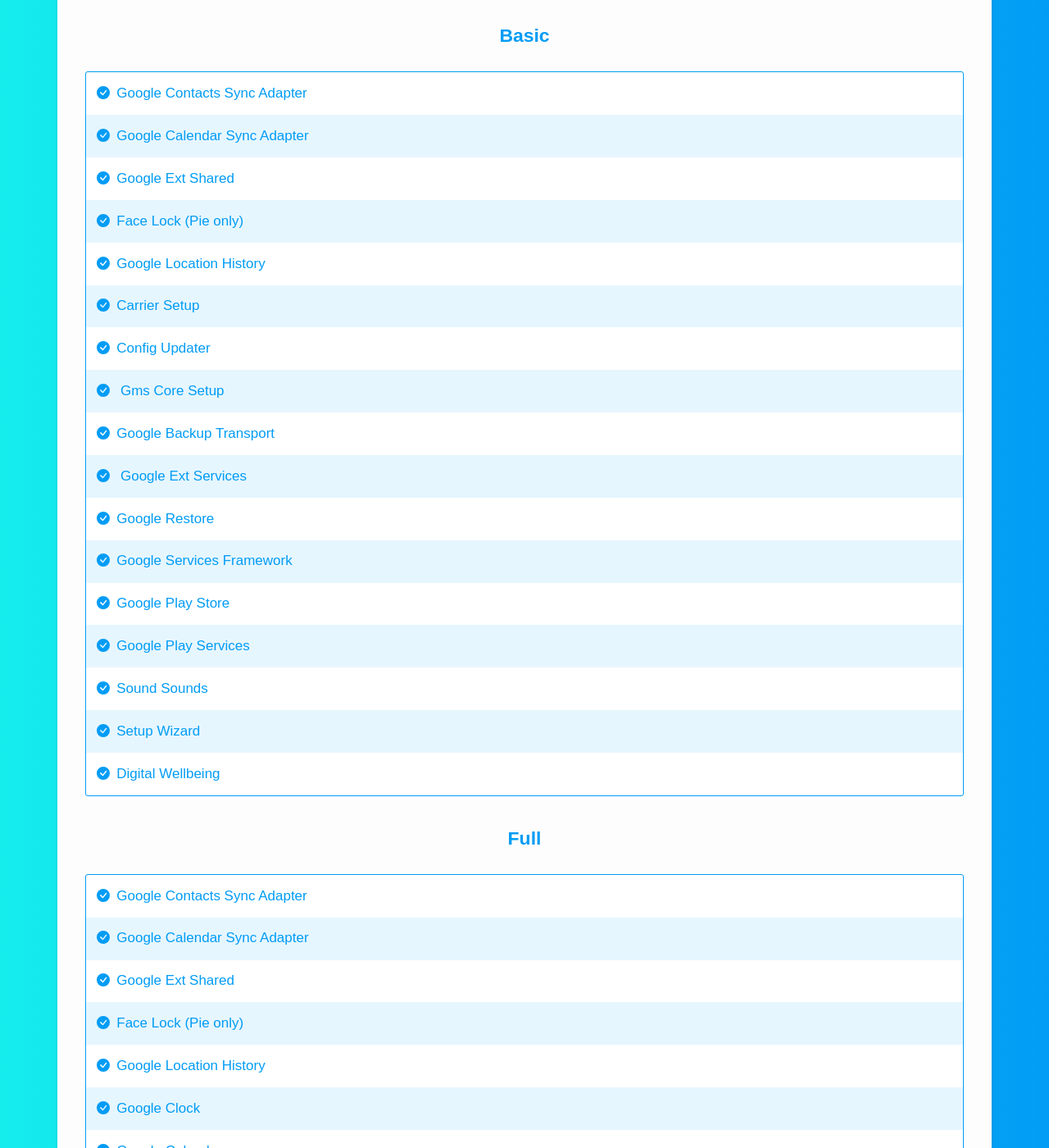
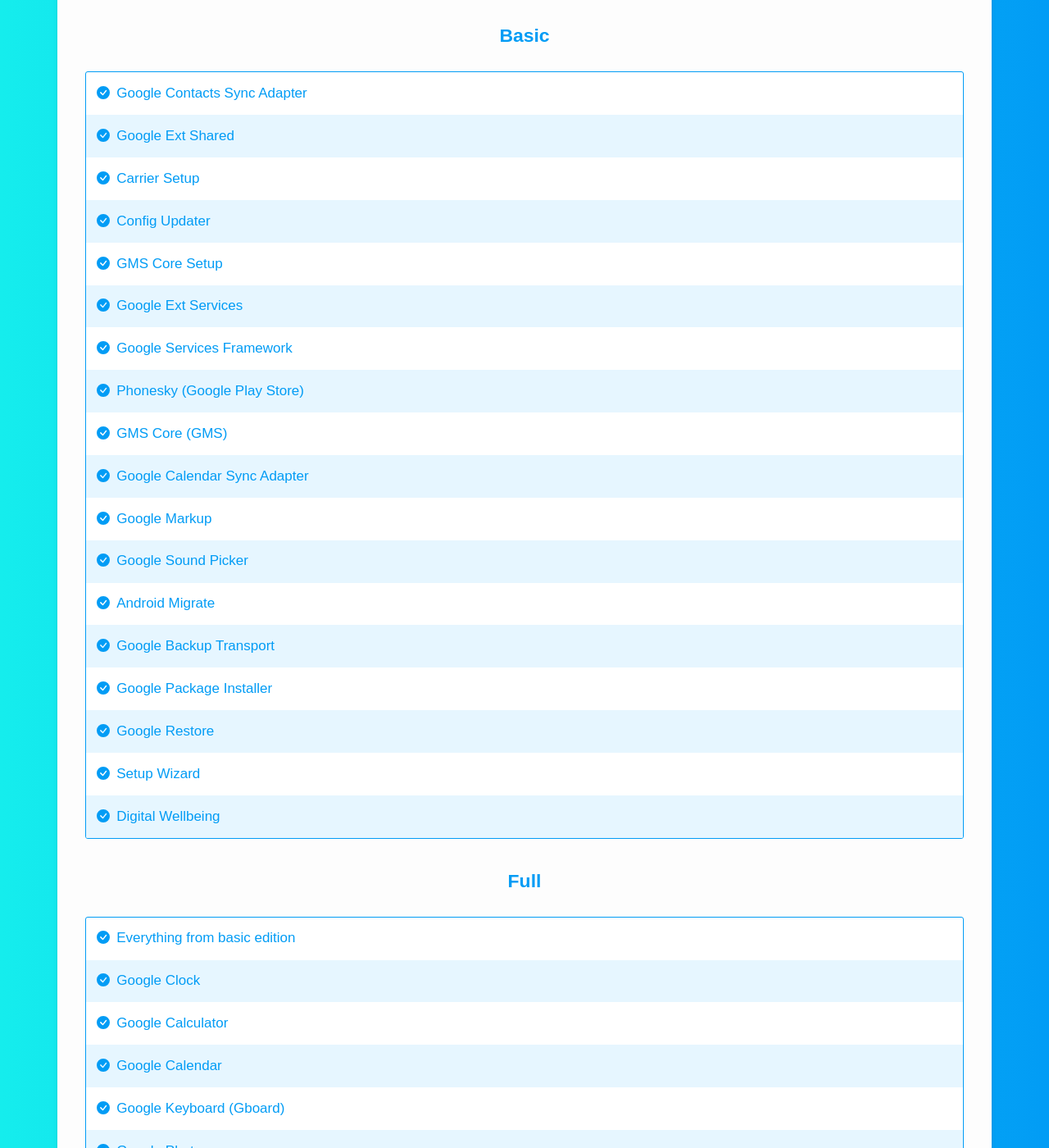
Before and after one commit to flamegapps/flamegapps.github.io, a Jekyll site: the page built from downloads.html, in a window 1280 px wide and 1400 px high, scrolled down 629 px. Shown: the whole window at 82% size. Built offline with Jekyll 4.4.1, drawn with Linux system fonts in a browser that asks for light colours; some web fonts are replaced; some of the changed text lies outside the part shown.

Commit message:
update gapps list
Signed-off-by: ayandebnath <ayandebnath000@gmail.com>

```diff
--- a/_data/basic.json
+++ b/_data/basic.json
@@ -1,19 +1,20 @@
 [
   "Google Contacts Sync Adapter",
-  "Google Calendar Sync Adapter",
   "Google Ext Shared",
-  "Face Lock (Pie only)",
-  "Google Location History",
   "Carrier Setup",
   "Config Updater",
-  " Gms Core Setup",
+  "GMS Core Setup",
+  "Google Ext Services",
+  "Google Services Framework",
+  "Phonesky (Google Play Store)",
+  "GMS Core (GMS)",
+  "Google Calendar Sync Adapter",
+  "Google Markup",
+  "Google Sound Picker",
+  "Android Migrate",
   "Google Backup Transport",
-  " Google Ext Services",
+  "Google Package Installer",
   "Google Restore",
-  "Google Services Framework",
-  "Google Play Store",
-  "Google Play Services",
-  "Sound Sounds",
   "Setup Wizard",
   "Digital Wellbeing"
 ]
--- a/_data/full.json
+++ b/_data/full.json
@@ -1,30 +1,13 @@
 [
-  "Google Contacts Sync Adapter",
-  "Google Calendar Sync Adapter",
-  "Google Ext Shared",
-  "Face Lock (Pie only)",
-  "Google Location History",
+  "Everything from basic edition",
   "Google Clock",
+  "Google Calculator",
   "Google Calendar",
-  "Google Calculator",
-  "Google Keyboard",
-  "Google Markup",
+  "Google Keyboard (Gboard)",
   "Google Photos",
-  "Google Message",
-  "Google Sounds",
-  "Carrier Setup",
-  "Config Updater",
-  "Gms Core Setup",
-  "Google Backup Transport",
+  "Google Messages",
+  "Google Contacts",
   "Google Dialer",
-  "Google Contacts",
-  "Google Ext Services",
-  "Google Restore",
-  "Google Services Framework",
-  "Google Play Store",
-  "Google Play Services",
-  "Setup Wizard",
   "Device Health Services",
-  "Wallpaper Picker",
-  "Digital Wellbeing"
+  "Google Wallpaper Picker"
 ]
```
